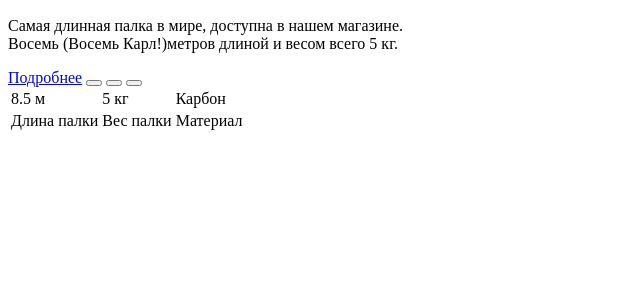
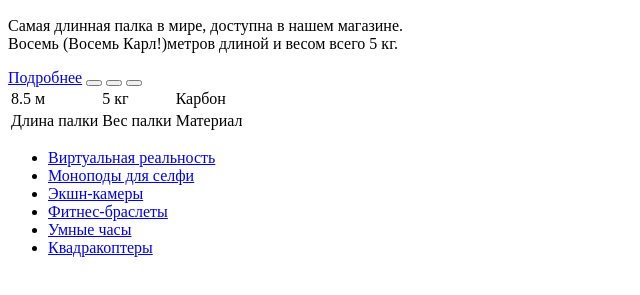
Before and after one commit to webdotG/1567833-device-29, a plain HTML site: page index.html in a window 1280 px wide. Shown: the part 357-652 px from the top of the page, without its empty margins (0-640 px from the left). Drawn offline with Linux system fonts and the light colour scheme.

Commit message:
index main product

```diff
--- a/index.html
+++ b/index.html
@@ -49,6 +49,14 @@
       </table>
     </div>
   </div>
+  <ul>
+    <li><a href="#">Виртуальная реальность</a></li>
+    <li><a href="#">Моноподы для селфи</a></li>
+    <li><a href="#">Экшн-камеры</a></li>
+    <li><a href="#">Фитнес-браслеты</a></li>
+    <li><a href="#">Умные часы</a></li>
+    <li><a href="#">Квадракоптеры</a></li>
+  </ul>
 
 </main>
 </body>
```
